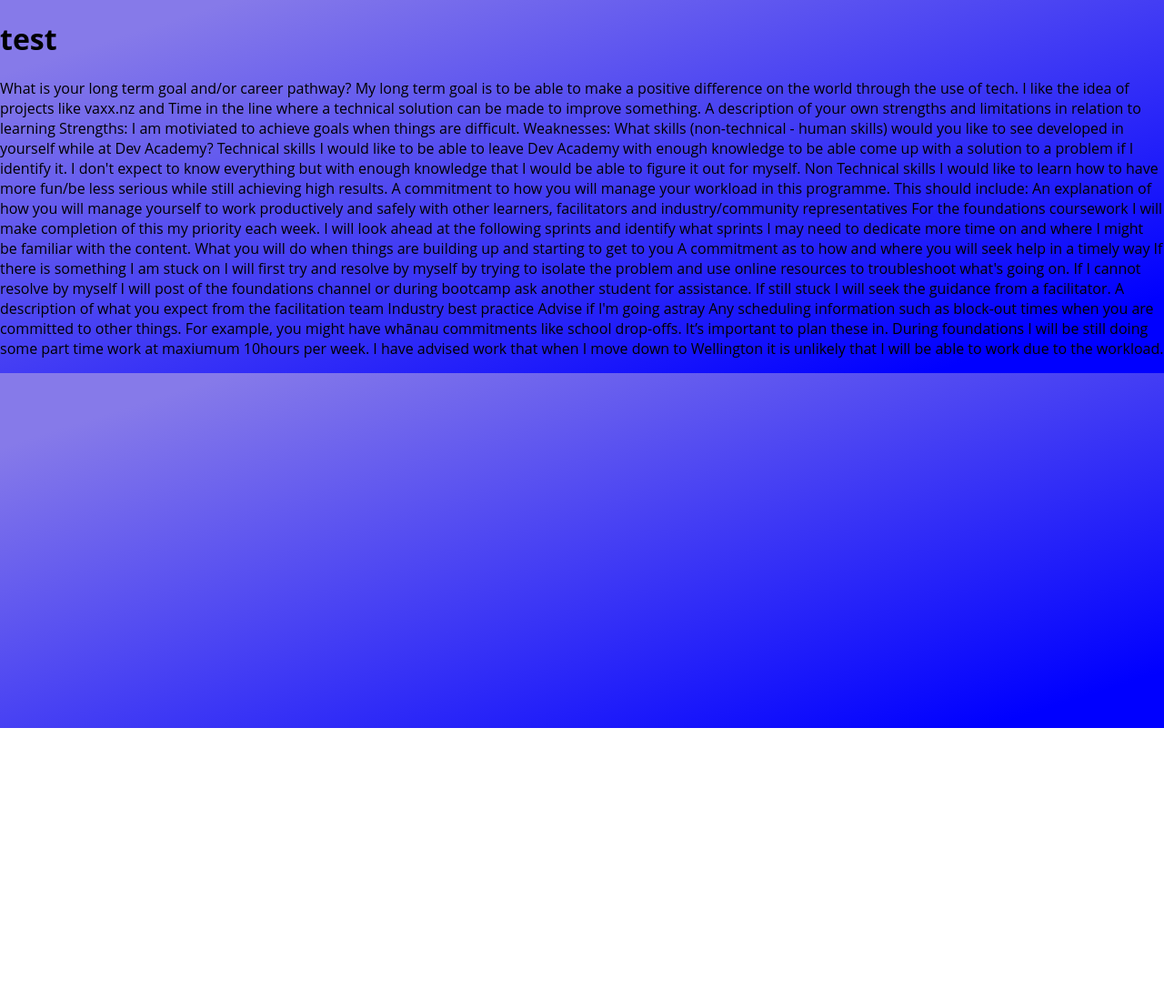
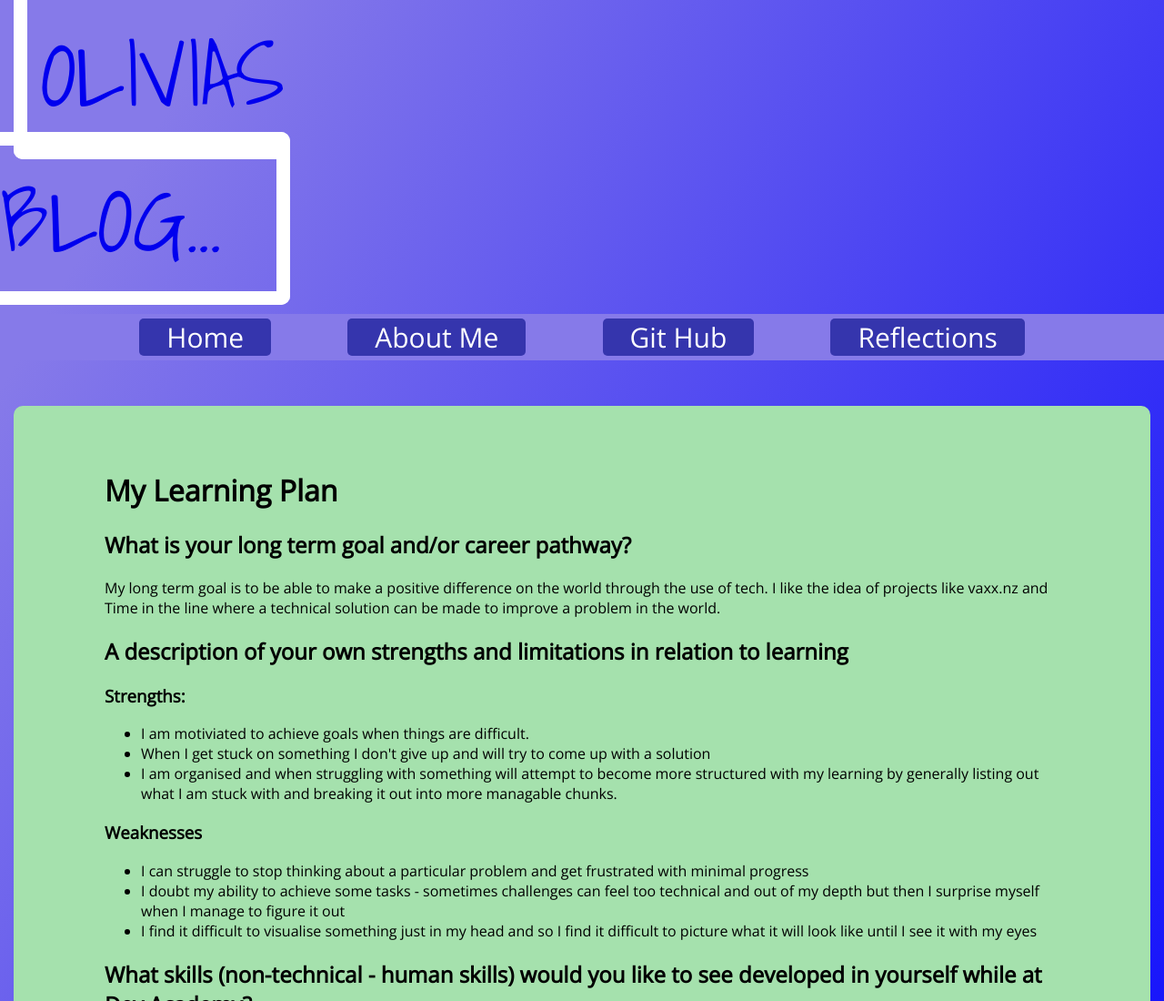
Before and after one commit to schultzo/schultzo.github.io, a plain HTML site: page learning-plan.html in a window 1280 px wide. Shown: the top 1100 px of the page at 91% size. Before the commit the page ends 800 px from the top, so only its background shows below. Drawn offline with nearby package versions, Linux system fonts and the light colour scheme.

Commit message:
Update Pages

```diff
--- a/learning-plan.html
+++ b/learning-plan.html
@@ -6,72 +6,111 @@
         <meta name="viewport" content="width=device-width, initial-scale=1.0">
         <meta http-equiv="X-UA-Compatible" content="ie=edge">
         <link href="styles/main.css" rel="stylesheet" type="text/css">
+        <link rel="preconnect" href="https://fonts.googleapis.com">
+        <link rel="preconnect" href="https://fonts.gstatic.com" crossorigin>
+        <link href="https://fonts.googleapis.com/css2?family=Open+Sans&family=Shadows+Into+Light&display=swap" rel="stylesheet">
+        <link rel="shortcut icon" href="favicon.ico" type="image/x-icon">
         <title>Learning Plan</title>
     </head>
     <body>
-        <h1>test</h1>
 
-        <p>
-            What is your long term goal and/or career pathway?
+        <div class="nav">
+            <a href="index.html">OLIVIAS BLOG...</a>
+        </div>
 
-            My long term goal is to be able to make a positive difference on the world through the use of tech. I like
-            the idea of projects like vaxx.nz and Time in the line where a technical solution can be made to improve something.
+        <nav>
+            <a class="nav-item" href="index.html">Home</a>
+            <a class="nav-item" href="index.html">About Me</a>
+            <a class="nav-item" href="https://github.com/schultzo?tab=repositories" target="_blank">Git Hub</a>
+            <a class="nav-item" href="https://github.com/schultzo/reflections" target="_blank">Reflections</a>
+        </nav>
 
-            A description of your own strengths and limitations in relation to learning
+        <div class="section page-body">
 
-            Strengths:
-            I am motiviated to achieve goals when things are difficult.
+        <h1>My Learning Plan</h1>
 
-            Weaknesses:
+        <h2>What is your long term goal and/or career pathway?
+        </h2>
+
+        <p>My long term goal is to be able to make a positive difference on the world through the use of tech. I like
+            the idea of projects like vaxx.nz and Time in the line where a technical solution can be made to improve a problem
+            in the world.
+        </p>
+
+        <h2>A description of your own strengths and limitations in relation to learning
+        </h2>
+
+        <h3>Strengths:</h3>
+
+        <ul>
+            <li>I am motiviated to achieve goals when things are difficult.
+            </li>
+            <li>When I get stuck on something I don't give up and will try to come up with a solution</li>
+            <li>I am organised and when struggling with something will attempt to become more structured with my learning by generally listing out what I am stuck with and breaking it out into
+                more managable chunks.
+            </li>
+        </ul>
+
+        <h3>Weaknesses</h3>
+        <ul>
+            <li>I can struggle to stop thinking about a particular problem and get frustrated with minimal progress</li>
+            <li>I doubt my ability to achieve some tasks - sometimes challenges can feel too technical and out of my depth but then I surprise myself when I manage to figure it out</li>
+            <li>I find it difficult to visualise something just in my head and so I find it difficult to picture what it will look like until I see it with my eyes</li>
+        </ul>
+
+        <h2>What skills (non-technical - human skills) would you like to see developed in yourself while at Dev Academy?
+        </h2>
+        <h3>Technical skills
+        </h3>
+        <p>I would like to be able to leave Dev Academy with enough knowledge to be able come up with a solution to a problem
+            if I identify it. I don't expect to know everything but with enough knowledge that I would be able to figure it out
+            for myself.</p>
+        <h3> Non Technical skills</h3>
+
+        <p> I would like to learn how to have more fun/be less serious while still achieving high results.
+        </p>
+
+        <h2> A commitment to how you will manage your workload in this programme. This should include:
+            An explanation of how you will manage yourself to work productively and safely with other learners,
+            facilitators and industry/community representatives</h2>
+
+
+        <p>For the foundations coursework I will make completion of this my priority each week. I will look ahead
+            at the following sprints and identify what sprints I may need to dedicate more time on and where I might
+            be familiar with the content.</p>
 
 
 
 
-            What skills (non-technical - human skills) would you like to see developed in yourself while at Dev Academy?
-
-            Technical skills
-            I would like to be able to leave Dev Academy with enough knowledge to be able come up with a solution to a problem
-            if I identify it. I don't expect to know everything but with enough knowledge that I would be able to figure it out
-            for myself.
-
-            Non Technical skills
-            I would like to learn how to have more fun/be less serious while still achieving high results.
-
-
-            A commitment to how you will manage your workload in this programme. This should include:
-            An explanation of how you will manage yourself to work productively and safely with other learners,
-            facilitators and industry/community representatives
-
-            For the foundations coursework I will make completion of this my priority each week. I will look ahead
-            at the following sprints and identify what sprints I may need to dedicate more time on and where I might
-            be familiar with the content.
-
-
-            What you will do when things are building up and starting to get to you
-
-            A commitment as to how and where you will seek help in a timely way
-            If there is something I am stuck on I will first try and resolve by myself by trying to isolate the problem and
-            use online resources to troubleshoot what's going on. If I cannot resolve by myself I will post of the foundations channel or during bootcamp
-            ask another student for assistance. If still stuck I will seek the guidance from a facilitator.
-
-
-            A description of what you expect from the facilitation team
-            Industry best practice
-            Advise if I'm going astray
-
-            Any scheduling information such as block-out times when you are committed to other things.
-            For example, you might have whānau commitments like school drop-offs. It’s important to plan these in.
-
-            During foundations I will be still doing some part time work at maxiumum 10hours per week. I have advised work
-            that when I move down to Wellington it is unlikely that I will be able to work due to the workload.
-
-
-
-
-
+        <h2>What you will do when things are building up and starting to get to you
+        </h2>
+        <p>I will try to be mindful of the rising stress levels and attempt to put it into perspective before it becomes too overwhelming. If I find myself stuck I will
+            work on identifying what it is that is making me stressed and break it down to find a way forward. I will communicate how I am going to the facilitators and reach
+            out for support if I find I am needing it. I will also use exercise as a way to step a way from the problem and give my mind a break as to come back to the issue feeling
+            more fresh
         </p>
 
 
+        <h2>A commitment as to how and where you will seek help in a timely way
+        </h2>
+        <p>If there is something I am stuck on I will first try and resolve by myself by trying to isolate the problem and
+            use online resources to troubleshoot what's going on. If I cannot resolve by myself I will post of the foundations channel or during bootcamp
+            ask another student for assistance. If still stuck I will seek the guidance from a facilitator.
+            </p>
+
+        <h2>A description of what you expect from the facilitation team</h2>
+        <p>Industry best practice
+        Advise if I'm going astray</p>
+
+        <h2>Any scheduling information such as block-out times when you are committed to other things.
+            For example, you might have whānau commitments like school drop-offs. It’s important to plan these in.</h2>
+
+            <p>
+            During foundations I will be still doing some part time work at maxiumum 10hours per week. I have advised work
+            that when I move down to Wellington it is unlikely that I will be able to work due to the workload.
+        </p>
+
+    </div>
 
     </body>
 </html>
--- a/styles/main.css
+++ b/styles/main.css
@@ -1,3 +1,8 @@
+
+
+ /*Multiple Pages */
+
+
 body{
         background-image: linear-gradient(to bottom right,#867AE9 10%, blue 90%);
         font-family: 'Open Sans', sans-serif;
@@ -51,7 +56,7 @@ font-size: 100px;
 text-align: left;
 color: white;
 margin:15px 700px 15px 15px;
-padding: 0 30px 0 15px;
+padding: 0 60px 0 15px;
 display:inline;
 font-family: 'Shadows Into Light', cursive;
 }
@@ -71,14 +76,24 @@ font-family: 'Shadows Into Light', cursive;
 
 }
 
-.heading{
-    font-size: 60px;
-    padding: 40px 0 0 25;
-    color: #867AE9;
-    text-align: center;
-    letter-spacing: 1.5rem;
+
+
+
+
+
+
+.page-body{
+    height: auto;
+    padding: 50px 100px 50px 100px;
+    text-align: center ;
 }
 
+li, .page-body{
+    text-align: left;
+}
+
+
+ /*Home Page */
 
 .tasks{
     font-size: 20px;
@@ -99,10 +114,16 @@ font-family: 'Shadows Into Light', cursive;
     height: 30rem;
 }
 
+.heading{
+    font-size: 60px;
+    padding: 40px 0 0 25;
+    color: #867AE9;
+    text-align: center;
+    letter-spacing: 1.5rem;
+}
 
 
 
- /*Learning Plan CSS */
 
 
   /*html-ccs.html CSS */
@@ -162,7 +183,5 @@ strong{
 
   /*identity-values.html CSS */
 
-  .identity-body{
-      height: auto;
-      padding: 15px 15px 15px 15px;
-  }
+
+ /*Learning Plan CSS */
```
Also changed, not shown: identity-values.html (+1 -1 lines).
